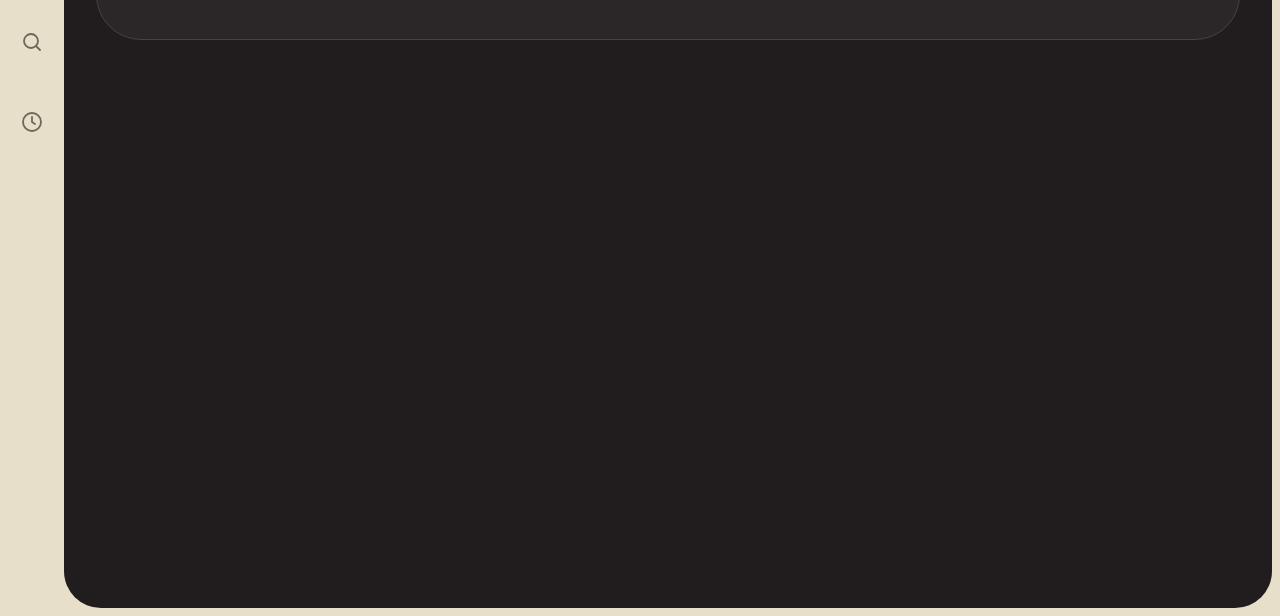
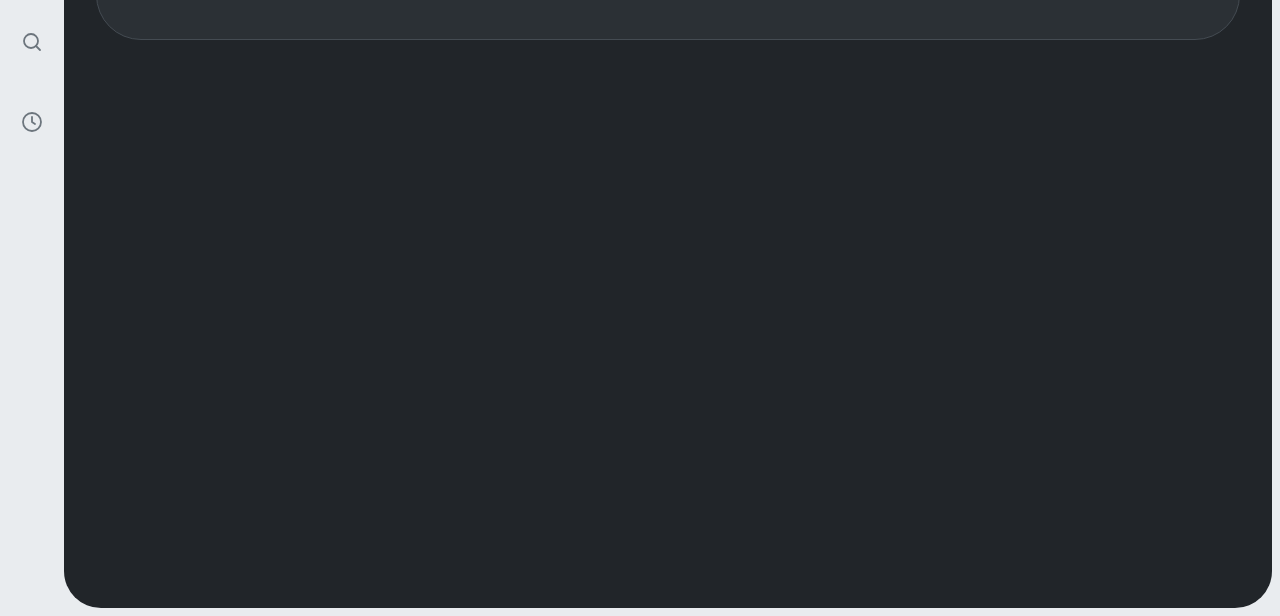
Before and after one commit to deelaka-ransilu/shirube, a website with bundled scripts: page public/index.html in a window 1280 px wide. Shown: the part 184-800 px from the top of the page. Built offline with nearby package versions, Linux system fonts and the light colour scheme; files whose address does not match are found by name.

Commit message:
feat: Volcanic Ash colours

```diff
--- a/public/css/base.css
+++ b/public/css/base.css
@@ -10,8 +10,8 @@ body { background: var(--color-frame); color: var(--color-text); font: var(--wei
 .app { display: flex; padding: var(--frame-pad); height: 100vh; background: var(--color-frame); background-image: var(--frame-gradient); }
 .shell { flex: 1; min-width: 0; display: flex; padding: 8px 8px 8px 0; background: var(--color-rail); }
 .sidebar { width: var(--sidebar-w); flex-shrink: 0; display: flex; flex-direction: column; align-items: center; gap: 28px; padding-top: var(--space-6); }
-.sidebar a { width: var(--nav-btn); height: var(--nav-btn); display: flex; align-items: center; justify-content: center; border-radius: var(--radius-pill); color: #6F6755; }
-.sidebar a[aria-current="page"] { color: #141010; }
+.sidebar a { width: var(--nav-btn); height: var(--nav-btn); display: flex; align-items: center; justify-content: center; border-radius: var(--radius-pill); color: #6C757D; }
+.sidebar a[aria-current="page"] { color: #212529; }
 .sidebar a[aria-current="page"] svg { stroke-width: 2.3; }
 .sidebar svg { width: var(--nav-icon); height: var(--nav-icon); stroke: currentColor; fill: none; stroke-width: 1.8; }
 .panel { flex: 1; min-width: 0; display: flex; flex-direction: column; overflow: hidden; background: var(--color-panel); border-radius: 37px; corner-shape: squircle; }
--- a/public/css/shell.css
+++ b/public/css/shell.css
@@ -6,7 +6,7 @@
 /* Sidebar */
 .sidebar a, .avatar-link { text-decoration: none; }
 .sidebar svg, .search svg, .avatar-link svg { stroke-linecap: round; stroke-linejoin: round; }
-.sidebar a:hover:not([aria-current="page"]) { color: #141010; }
+.sidebar a:hover:not([aria-current="page"]) { color: #212529; }
 
 /* Top bar */
 .panel-header { flex-wrap: wrap; }
--- a/public/css/tokens.css
+++ b/public/css/tokens.css
@@ -2,30 +2,30 @@
    Only variables here. Components are in base.css. */
 :root {
   /* Colors: three layers, dark to light */
-  --color-frame: #E8DFCB;        /* outer background (soft beige), behind the black rail */
+  --color-frame: #E9ECEF;        /* outer background (light grey), behind the dark panel */
   --frame-gradient: none;
-  --color-rail: #E8DFCB;         /* the same beige: the rail that holds the sidebar and the panel */
-  --color-panel: #211D1E;        /* main panel, inputs */
-  --color-card: #2B2627;         /* every card */
-  --color-raised: #3A3436;       /* avatars, selected calendar day, hover */
+  --color-rail: #E9ECEF;         /* the same light grey: the rail that holds the sidebar and the panel */
+  --color-panel: #212529;        /* main panel, inputs */
+  --color-card: #2B3035;         /* every card */
+  --color-raised: #373D43;       /* avatars, selected calendar day, hover */
 
-  --color-paper: #FBF8F1;        /* the CV preview page */
-  --color-on-paper: #211D1E;
-  --color-paper-muted: #6B625E;
-  --color-paper-line: #D9D0C0;
+  --color-paper: #FFFFFF;        /* the CV preview page */
+  --color-on-paper: #212529;
+  --color-paper-muted: #6C757D;
+  --color-paper-line: #DEE2E6;
 
-  --color-text: #F4F1EF;
-  --color-muted: #C3BBB8;        /* labels, small and secondary text */
+  --color-text: #F1F3F5;
+  --color-muted: #ADB5BD;        /* labels, small and secondary text */
 
-  --color-line: #3F3739;         /* 1px dividers between list rows */
-  --color-border: #4A4143;       /* card outlines */
-  --color-border-strong: #8A8082;/* buttons, inputs, chips, today */
+  --color-line: #3A4046;         /* 1px dividers between list rows */
+  --color-border: #444B52;       /* card outlines */
+  --color-border-strong: #868E96;/* buttons, inputs, chips, today */
 
-  --color-primary: #ff5a36;      /* the one main button per screen */
+  --color-primary: #FB5607;      /* the one main button per screen */
   --color-on-primary: #1a1a1a;   /* text on orange is always dark */
-  --color-accent: #ffd966;       /* active sidebar icon, profile avatar */
-  --color-on-accent: #1a1a1a;
-  --color-link: #ff8a6b;
+  --color-accent: #8338EC;       /* profile avatar, badges */
+  --color-on-accent: #FFFFFF;
+  --color-link: #FF8A55;
   --color-danger: #ff8a80;       /* delete buttons only */
 
   /* Tints for badges and chosen chips. Always paired with a word, never colour alone. */
@@ -33,7 +33,7 @@
   --tint-peach: #FFB38F;
   --tint-yellow: #FFD966;
   --tint-green: #8FDCAB;
-  --tint-lilac: #C9B2FF;
+  --tint-lilac: #B794F6;
 
   /* Type: Outfit, weights 400 / 500 / 600 */
   --font-sans: 'Outfit', system-ui, sans-serif;
```
